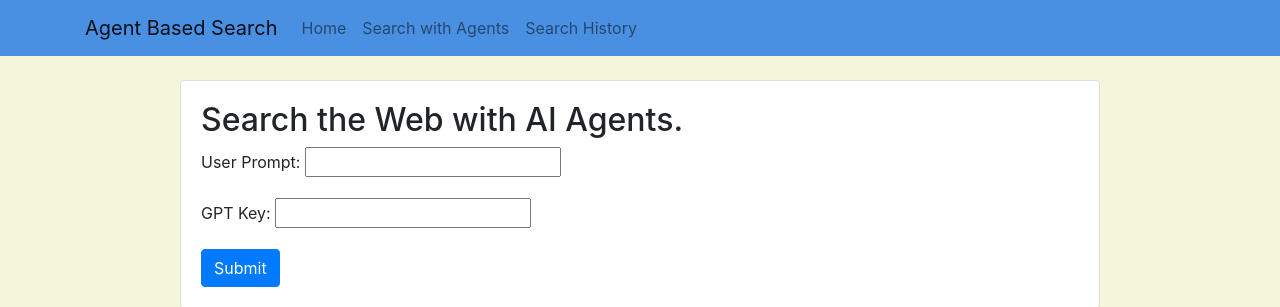
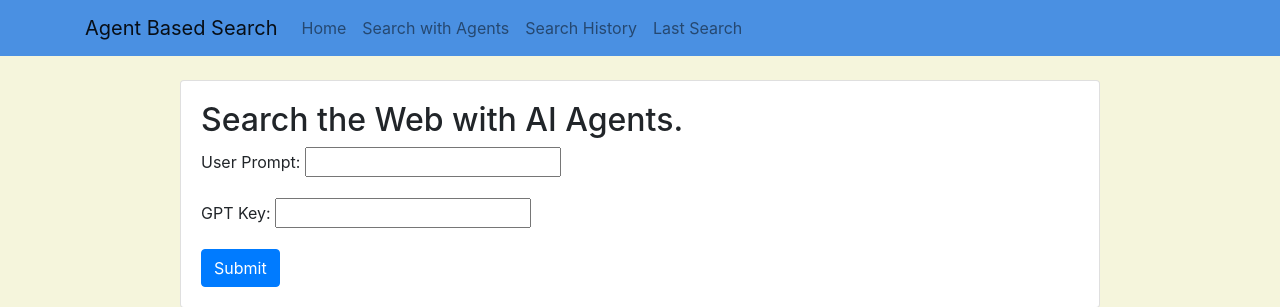
Before and after one commit to Kevin-Rush/agent_search_djproject, a Django app: page /make_search/ in a window 1280 px wide. Shown: the top 307 px of the page. Run offline with Django 3.2, Linux system fonts and the light colour scheme; some libraries are stand-ins or nearby versions.

Commit message:
updated formatting for displaying search results

```diff
--- a/mysite/core/views.py
+++ b/mysite/core/views.py
@@ -4,6 +4,8 @@ This file contains the views for the core app in a Django project. It includes v
 
 from django.shortcuts import render, redirect
 from django.views.generic import TemplateView
+
+import markdown
 
 from .forms import PromptForm
 from .models import Prompt
@@ -30,9 +32,12 @@ def make_search(request):
         form = PromptForm(request.POST)
         if form.is_valid():
             print("Form is valid")
-            search_result = run_search(form.cleaned_data['user_prompt'])
+            results_markdown = run_search(form.cleaned_data['user_prompt'])
+            print("Results markdown: ", results_markdown)
+            results_html = markdown.markdown(results_markdown)
+            print("Results HTML: ", results_html)
             prompt = form.save(commit=False)
-            prompt.search_result = search_result
+            prompt.search_result = results_html
             prompt.save()
             return redirect('show_result')
     else:
--- a/mysite/templates/base.html
+++ b/mysite/templates/base.html
@@ -28,6 +28,9 @@
           <li class="nav-item">
             <a class="nav-link" href="{% url 'prompt_list' %}">Search History</a>
           </li>
+          <li class="nav-item">
+            <a class="nav-link" href="{% url 'show_result' %}">Last Search</a>
+          </li>
         </ul>
       </div>
     </div>
--- a/requirements.txt
+++ b/requirements.txt
@@ -13,3 +13,4 @@ autogen==1.0.16
 selenium==4.11.2
 webdriver_manager==4.0.2
 numpy==1.24.4
+markdown==3.6
```
Also changed, not shown: mysite/templates/show_result.html (+5 -3 lines).
